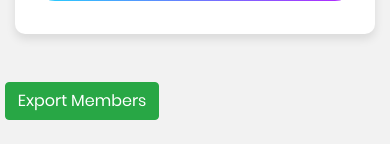
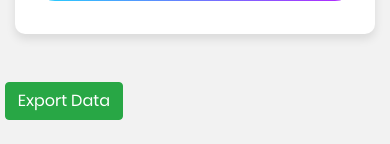
Before and after one commit to OhenebaAduhene/pax_finalist, a PHP site: page / in a window 390 px wide. Shown: the part 600-744 px from the top of the page. Run offline with PHP 8.4, Linux system fonts and the light colour scheme; data that the repository does not hold is empty.

Commit message:
media quries

```diff
--- a/css/main.css
+++ b/css/main.css
@@ -1,4 +1,8 @@
-
+@media (max-width: 480px) {
+  .export {
+    display: none;
+  }
+}
 
 
 
--- a/index.php
+++ b/index.php
@@ -21,6 +21,7 @@
 <body>
 
 <div class="limiter">
+
     <div class="container-login100">
                 <div class="wrap-login100">
                     <form class="login100-form validate-form" action="" method="POST">
@@ -73,7 +74,7 @@
                 <div style="margin-left:30px"></div>
                 <div>
 
-                    <a href="exportData.php" class="btn btn-success pull-right">Export Members</a><br><br>
+                    <a href="exportData.php" class="btn btn-success pull-right" class="export">Export Data</a><br><br>
                     <?php require_once 'app/auth/auth_usertable.php'; ?>
                 </div>
     </div>
```
